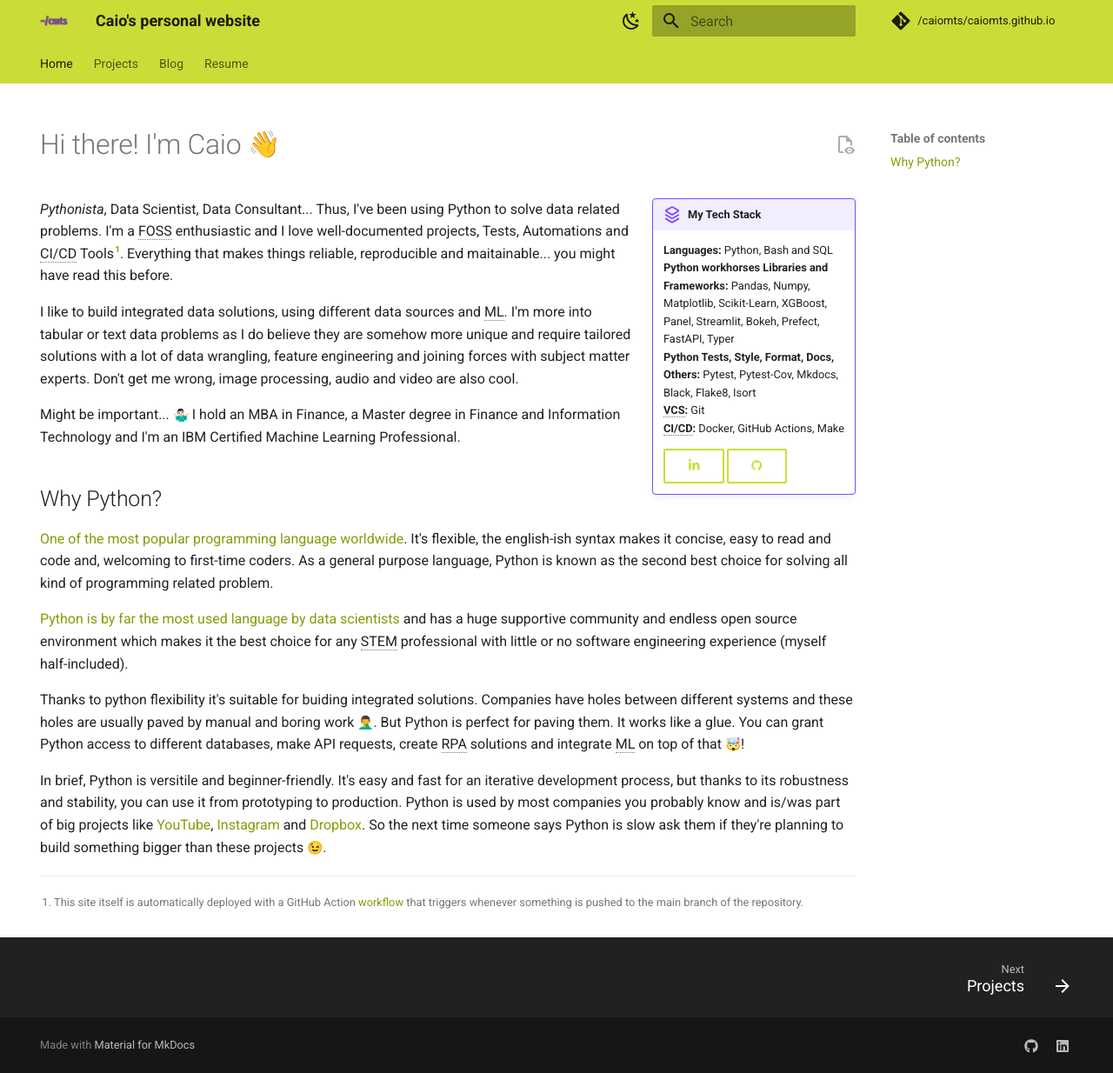
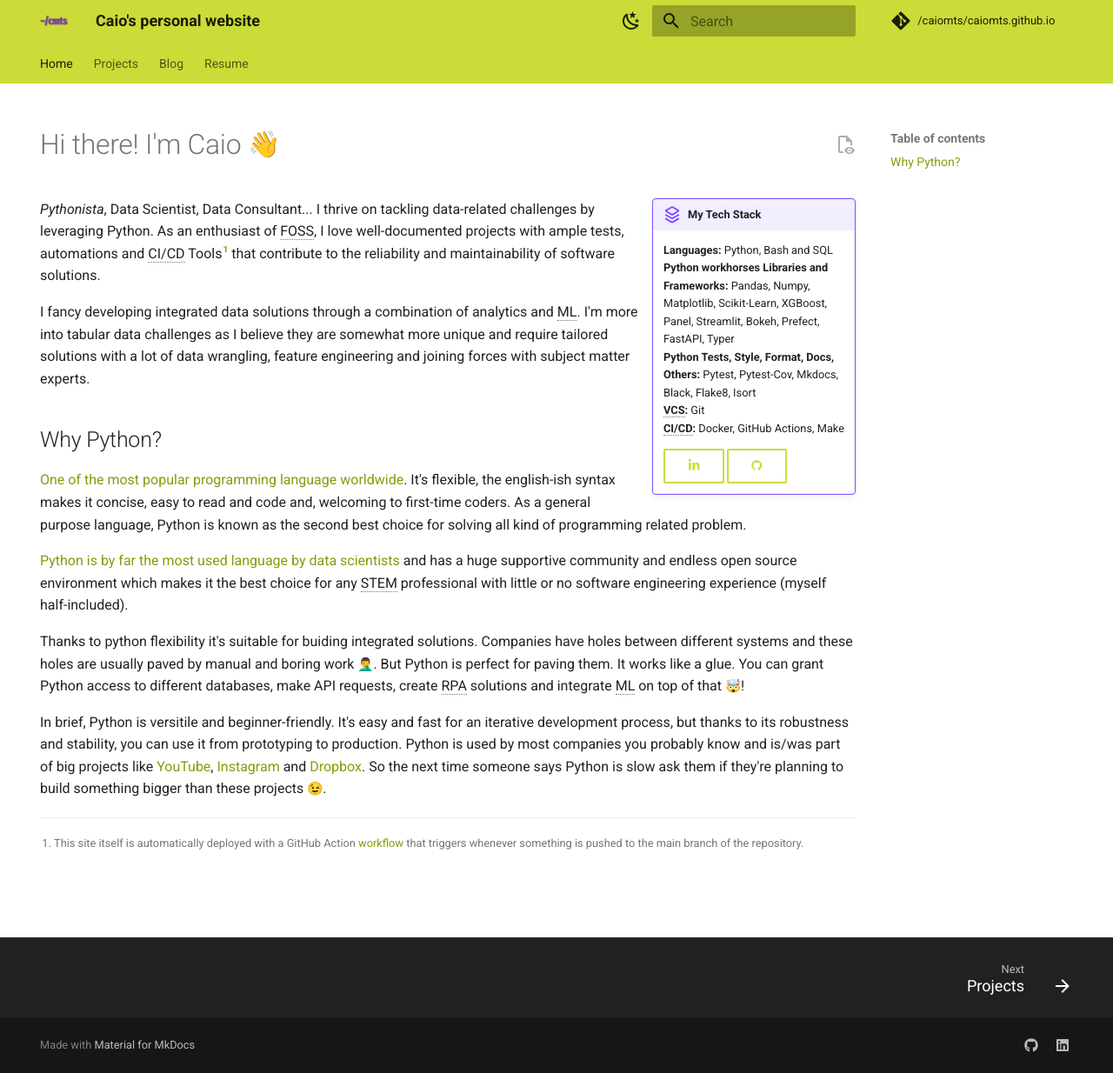
Before and after one commit to caiomts/caiomts.github.io, an MkDocs documentation site: the page built from docs/index.md, in a window 1280 px wide and 1234 px high. Shown: the whole window at 87% size. Built offline with MkDocs 1.6.1 and Material for MkDocs 9.7.7, drawn with Linux system fonts in a browser that asks for light colours; emoji names are drawn with the system emoji font; comment, search, counter and statistics services are not loaded.

Commit message:
index update

```diff
--- a/docs/index.md
+++ b/docs/index.md
@@ -17,14 +17,10 @@ hide: navigation
     [:material-github:](https://github.com/caiomts){ .md-button }
 
 *Pythonista*, Data Scientist, Data Consultant...
-Thus, I've been using Python to solve data related problems. I'm a FOSS enthusiastic and I love well-documented projects, Tests,
-Automations and CI/CD Tools[^1]. Everything that makes things reliable, reproducible and maitainable...
-you might have read this before.
+I thrive on tackling data-related challenges by leveraging Python. As an enthusiast of FOSS, I love well-documented projects with ample tests, automations and CI/CD Tools[^1] that contribute to the reliability and maintainability of software solutions.
 
-I like to build integrated data solutions, using different data sources and ML. I'm more into tabular or text data problems
-as I do believe they are somehow more unique and require tailored solutions with a lot of data wrangling, feature engineering and joining forces with subject matter experts. Don't get me wrong, image processing, audio and video are also cool.
-
-Might be important... :man_shrugging_tone1: I hold an MBA in Finance, a Master degree in Finance and Information Technology and I'm an IBM Certified Machine Learning Professional.
+I fancy developing integrated data solutions through a combination of analytics and ML. I'm more into tabular data challenges
+as I believe they are somewhat more unique and require tailored solutions with a lot of data wrangling, feature engineering and joining forces with subject matter experts.
 
 ## Why Python?
 
```
